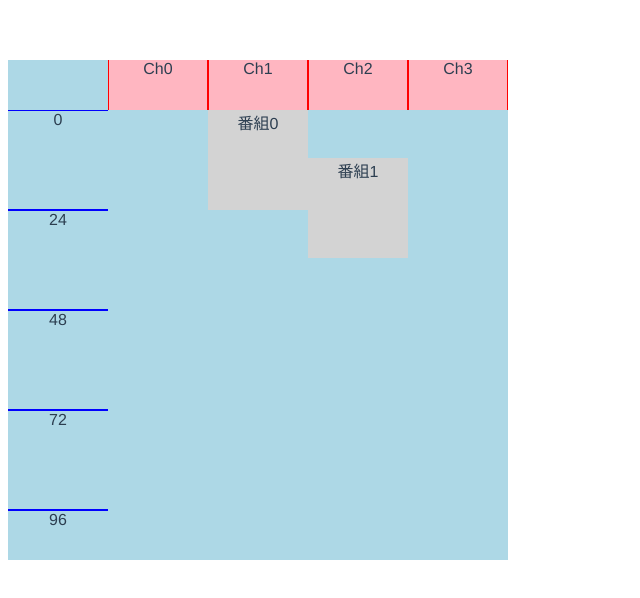
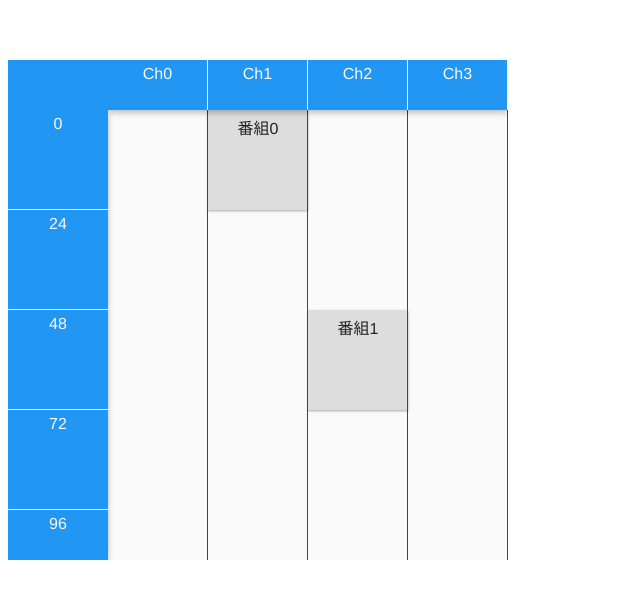
Before and after one commit to meganetaaan/vue-programguide, a Vue app: page / in a window 1280 px wide. Shown: the top 598 px of the page, without its empty margins (0-640 px from the left). Built offline with nearby package versions, Linux system fonts and the light colour scheme.

Commit message:
Adjust header size

```diff
--- a/src/components/ProgramGuide.vue
+++ b/src/components/ProgramGuide.vue
@@ -1,21 +1,26 @@
 <template>
   <div class="programguide">
-    <div class="x-header" @scroll="onScrollX" ref="xHeader">
+    <div class="header title-header"></div>
+    <div class="header x-header" @scroll.passive="onScrollX" ref="xHeader">
       <div class="channels">
         <div v-for="channel of channels" class="channel">{{ channel.name }}</div>
       </div>
     </div>
-    <div class="y-header" @scroll="onScrollY" ref="yHeader">
+    <div class="header y-header" @scroll.passive="onScrollY" ref="yHeader">
       <div class="days">
         <div v-for="day of days" class="day">
           <div class="day-label">{{ day.beginTime }}</div>
         </div>
       </div>
     </div>
-    <div class="body" ref="body" @scroll="onScrollXY">
+    <div class="body" ref="body" @scroll.passive="onScrollXY">
       <div class="programs" :style="bodyStyle">
         <div v-for="program of programs" :style="getStyle(program)" class="program">
           <div class="program-name" >{{ program.name }}</div>
+        </div>
+      </div>
+      <div class="dividers" :style="bodyStyle">
+        <div v-for="channel of channels" class="divider">
         </div>
       </div>
     </div>
@@ -124,8 +129,8 @@ export default {
       const d = this.days.find(function (d) { return program.beginTime <= d.beginTime })
       console.debug(d)
       return {
-        top: d.beginTime,
-        height: 100
+        top: this.toYFromTime(d.beginTime),
+        height: this.toYFromTime(d.duration)
       }
     },
     onScrollX (event) {
@@ -140,6 +145,12 @@ export default {
       this.x = event.target.scrollLeft
       this.y = event.target.scrollTop
       console.log(`body: ${this.y}, ${this.x}`)
+    },
+    toYFromTime (time) {
+      return time * 100 / 24
+    },
+    formatTime (time) {
+
     }
   }
 }
@@ -151,7 +162,23 @@ export default {
   position: relative;
   width: 500px;
   height: 500px;
-  background-color: lightblue;
+  background-color: #fafafa;
+  color: #222;
+  overflow: hidden;
+}
+
+.header.title-header {
+  position: absolute;
+  width: 100px;
+  height: 50px;
+  z-index: 2;
+  /* box-shadow: 0 10px 20px rgba(0,0,0,0.19), 0 6px 6px rgba(0,0,0,0.23); */
+}
+
+.header {
+  background-color: #2196F3;
+  color: #fafafa;
+  z-index: 1;
 }
 
 .x-header {
@@ -160,8 +187,12 @@ export default {
   left: 100px;
   width: 400px;
   height: 50px;
-  background-color: lightseagreen;
   overflow: auto;
+  box-shadow: 0 3px 6px -6px rgba(0,0,0,0.16), 0 3px 6px rgba(0,0,0,0.23);
+}
+
+.x-header::-webkit-scrollbar {
+  display: none;
 }
 
 .channels {
@@ -172,13 +203,12 @@ export default {
 }
 
 .channel {
+  padding: 5px;
   flex-grow: 1;
   min-width: 100px;
   height: 100%;
-  background-color:lightpink;
   box-sizing: border-box;
-  border-left: 0.5px solid red;
-  border-right: 0.5px solid red;
+  border-right: 1px solid #fafafa;
 }
 
 .days {
@@ -189,13 +219,12 @@ export default {
 }
 
 .day {
+  padding: 5px;
   flex-grow: 0;
   width: 100%;
   min-height: 100px;
-  background-color:lightblue;
   box-sizing: border-box;
-  border-top: 1px solid blue;
-  border-bottom: 1px solid blue;
+  border-bottom: 1px solid #fafafa;
 }
 
 .day-label {
@@ -209,8 +238,12 @@ export default {
   left: 0px;
   width: 100px;
   height: 450px;
-  background-color: lightblue;
   overflow: auto;
+  box-shadow: 3px 0 6px -6px rgba(0,0,0,0.16), 0 3px 6px rgba(0,0,0,0.23);
+}
+
+.y-header::-webkit-scrollbar {
+  display: none;
 }
 
 .body {
@@ -222,11 +255,35 @@ export default {
   overflow: auto;
 }
 
+.body::-webkit-scrollbar {
+  display: none;
+}
+
 .programs {
+  position: absolute;
 }
 
 .program {
-  background-color: lightgray;
+  padding: 5px;
+  background-color: #ddd;
+  box-sizing: border-box;
+  box-shadow: 0 1px 3px rgba(0,0,0,0.12), 0 1px 2px rgba(0,0,0,0.24);
+}
+.x-header {
+  box-shadow: 0 3px 6px -6px rgba(0,0,0,0.16), 0 3px 6px rgba(0,0,0,0.23);
+}
+.dividers {
+  position: absolute;
+  display: flex;
+  flex-direction: row;
 }
 
+.divider {
+  border-right: 1px solid #444;
+  box-sizing: border-box;
+  min-width: 100px;
+  height: 100%;
+}
+
+
 </style>
```
